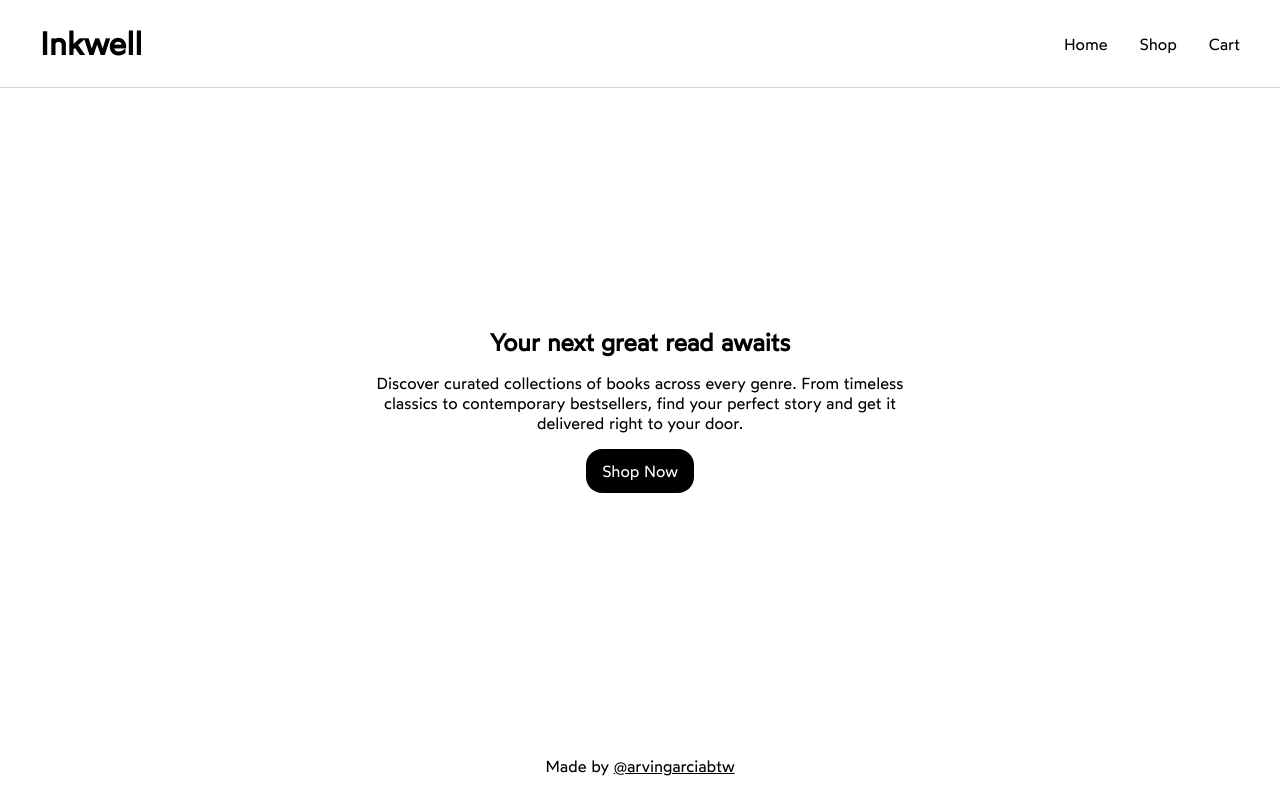
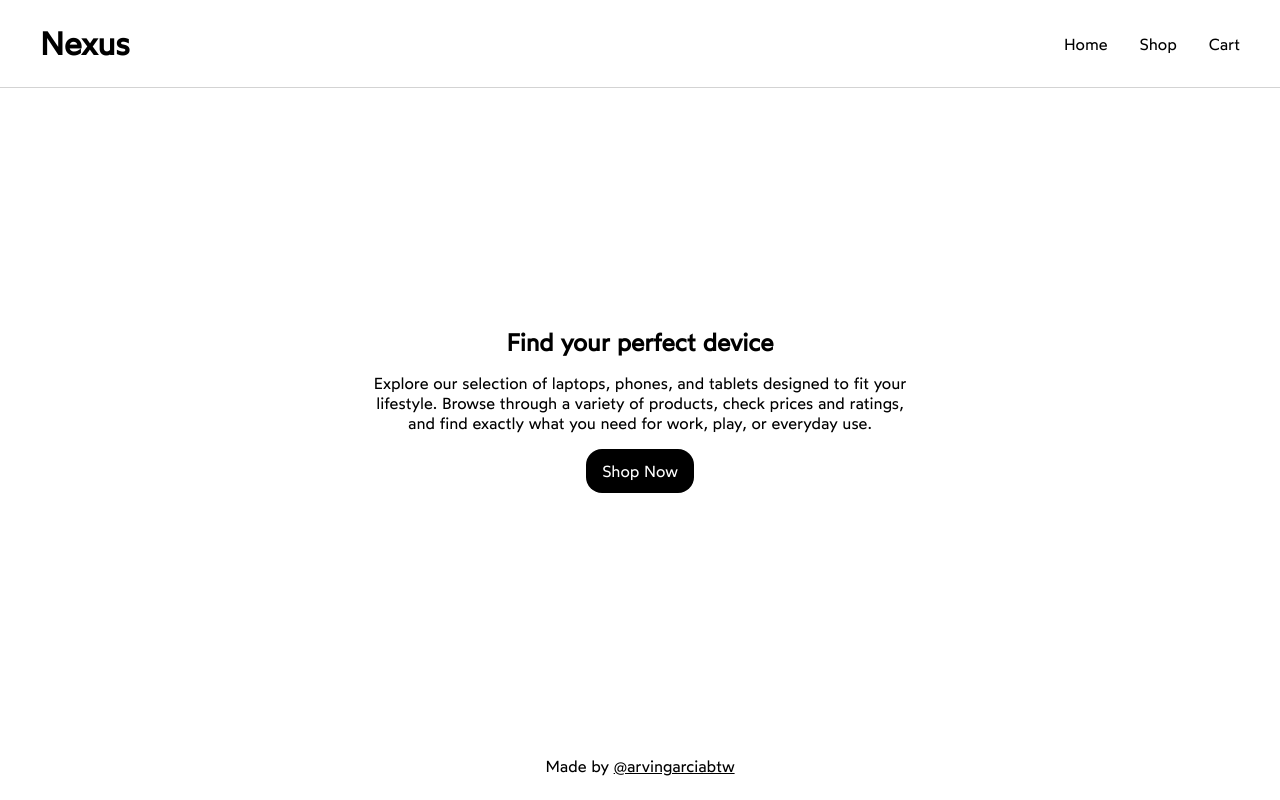
Before and after one commit to arvingarciabtw/the-odin-project, a React (Vite) app in the folder full-stack-javascript/fsj-04-react/23-shopping-cart/: page / in a window 1280 px wide. Built offline with nearby package versions, Linux system fonts and the light colour scheme.

Commit message:
feat: fetch products from api

```diff
--- a/full-stack-javascript/fsj-04-react/23-shopping-cart/src/components/Content.jsx
+++ b/full-stack-javascript/fsj-04-react/23-shopping-cart/src/components/Content.jsx
@@ -1,5 +1,6 @@
 import styles from '../styles/Content.module.css';
 import Hero from './Hero';
+import Products from './Products';
 
 function Content({ type }) {
   return (
@@ -7,7 +8,7 @@ function Content({ type }) {
       {type === 'home' ? (
         <Hero />
       ) : type === 'shop' ? (
-        <p>Where the shop page content will live</p>
+        <Products />
       ) : (
         <p>Where the cart page content will live</p>
       )}
--- a/full-stack-javascript/fsj-04-react/23-shopping-cart/src/components/Hero.jsx
+++ b/full-stack-javascript/fsj-04-react/23-shopping-cart/src/components/Hero.jsx
@@ -4,11 +4,11 @@ import { Link } from 'react-router';
 function Hero() {
   return (
     <section className={styles.sectionHero}>
-      <h1 className={styles.headingHero}>Your next great read awaits</h1>
+      <h1 className={styles.headingHero}>Find your perfect device</h1>
       <p className={styles.descriptionHero}>
-        Discover curated collections of books across every genre. From timeless
-        classics to contemporary bestsellers, find your perfect story and get it
-        delivered right to your door.
+        Explore our selection of laptops, phones, and tablets designed to fit
+        your lifestyle. Browse through a variety of products, check prices and
+        ratings, and find exactly what you need for work, play, or everyday use.
       </p>
       <Link to="/shop">
         <button className={styles.buttonHero}>Shop Now</button>
--- a/full-stack-javascript/fsj-04-react/23-shopping-cart/src/components/NavBar.jsx
+++ b/full-stack-javascript/fsj-04-react/23-shopping-cart/src/components/NavBar.jsx
@@ -6,7 +6,7 @@ function NavBar() {
     <header className={styles.headerApp}>
       <div className={styles.wrapper}>
         <Link to="/">
-          <h1 className="heading-app">Inkwell</h1>
+          <h1 className="heading-app">Nexus</h1>
         </Link>
         <nav className={styles.containerNavLinks}>
           <Link to="/">Home</Link>
--- /dev/null
+++ b/full-stack-javascript/fsj-04-react/23-shopping-cart/src/components/Products.jsx
@@ -0,0 +1,55 @@
+import { useState, useEffect } from 'react';
+
+function Products() {
+  const [products, setProducts] = useState([]);
+  const [error, setError] = useState(null);
+  const [isLoading, setIsLoading] = useState(true);
+
+  useEffect(() => {
+    async function fetchData() {
+      try {
+        const response = await fetch('https://dummyjson.com/products?limit=0', {
+          mode: 'cors',
+        });
+
+        if (!response.ok) {
+          throw new Error(`HTTP error: Status ${response.status}`);
+        }
+
+        const data = await response.json();
+        const unFilteredProducts = data.products;
+        const techProducts = unFilteredProducts.filter(
+          (product) =>
+            product.category === 'laptops' ||
+            product.category === 'smartphones' ||
+            product.category === 'tablets',
+        );
+
+        setProducts(techProducts);
+      } catch (err) {
+        setError(err.message);
+      } finally {
+        setIsLoading(false);
+      }
+    }
+
+    fetchData();
+  }, []);
+
+  return (
+    <>
+      {error && <p>{error}</p>}
+      {isLoading ? (
+        <p>Loading...</p>
+      ) : (
+        <ul>
+          {products.map((product) => (
+            <p key={product.id}>{product.title}</p>
+          ))}
+        </ul>
+      )}
+    </>
+  );
+}
+
+export default Products;
```
